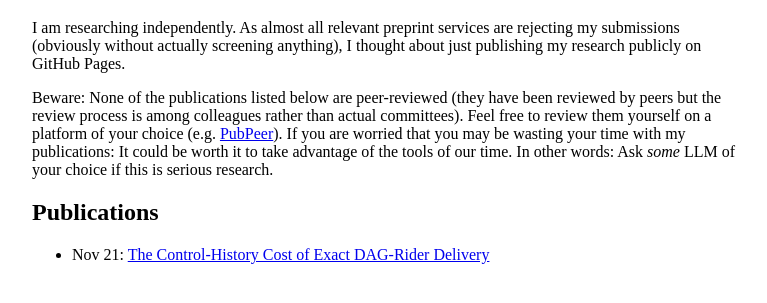
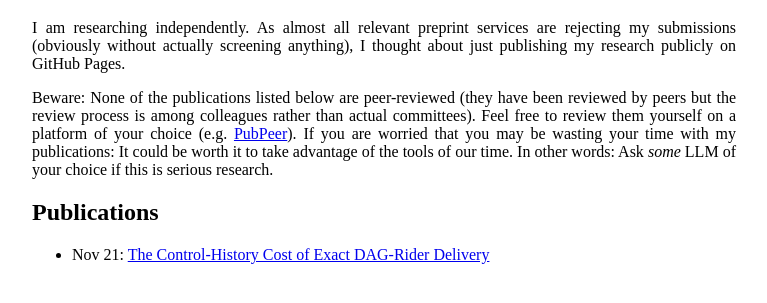
Before and after one commit to vplischke/research, a plain HTML site: page index.html in a window 1280 px wide. Shown: the part 69-372 px from the top of the page, without its empty margins (256-1023 px from the left). Drawn offline with Linux system fonts and the light colour scheme.

Commit message:
Update index.html

```diff
--- a/index.html
+++ b/index.html
@@ -9,13 +9,13 @@
 <body>
   <h1>Vera Plischke (Research)</h1>
 
-  <p>
+  <p class="justify">
     I am researching independently. As almost all relevant preprint services are
     rejecting my submissions (obviously without actually screening anything), I
     thought about just publishing my research publicly on GitHub Pages.
   </p>
 
-  <p>
+  <p class="justify">
     Beware: None of the publications listed below are peer-reviewed (they have been
     reviewed by peers but the review process is among colleagues rather than actual
     committees). Feel free to review them yourself on a platform of your choice (e.g.
```
